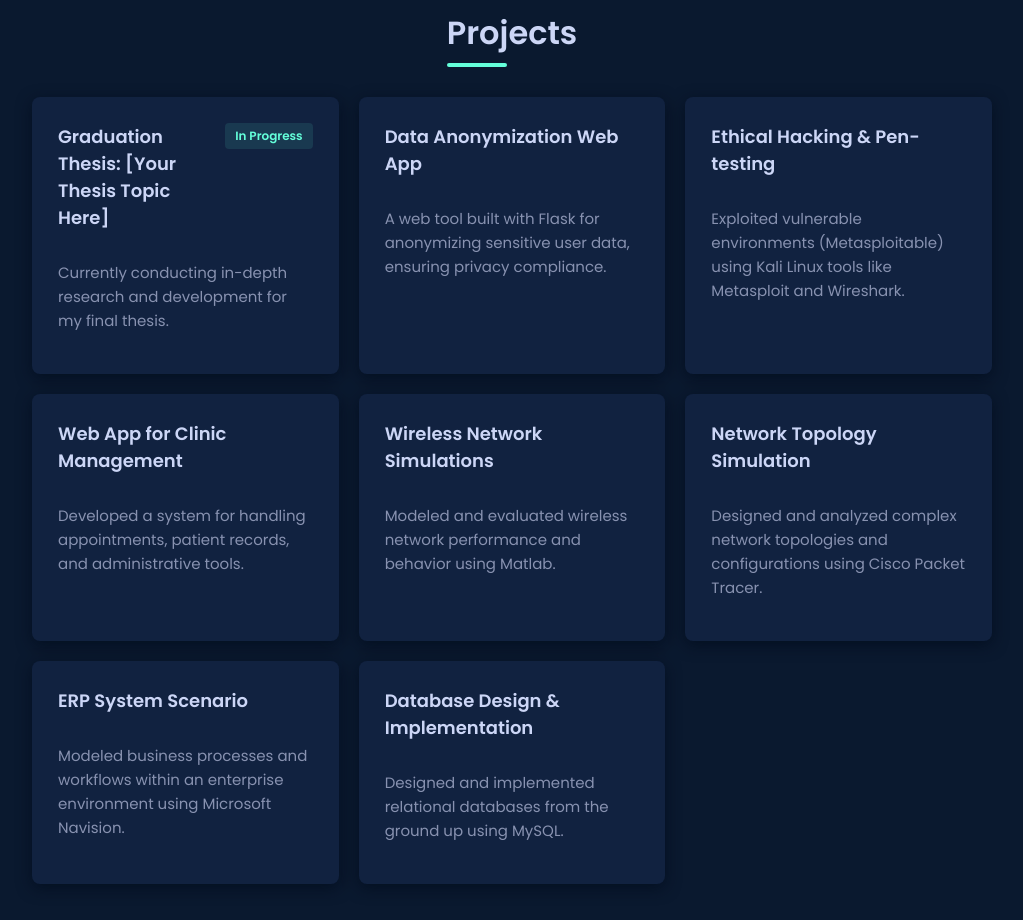
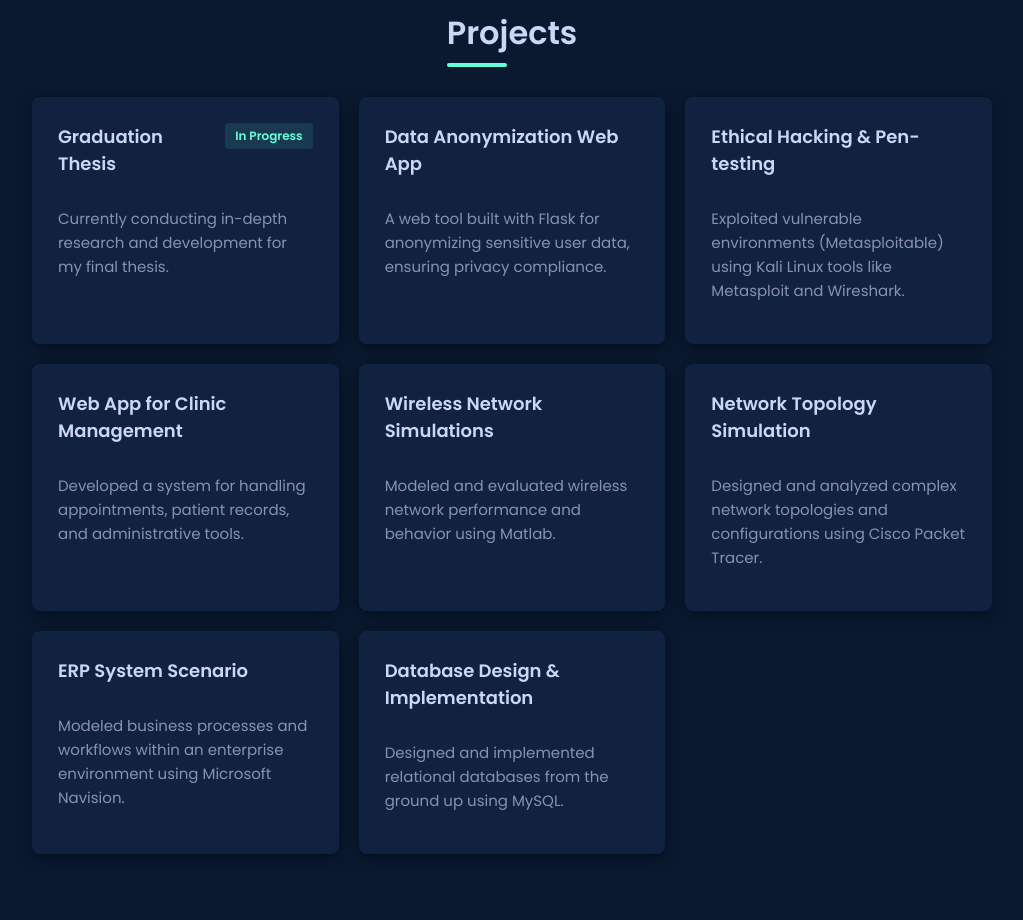
Before and after one commit to StraBak/StraBak.github.io, a plain HTML site: page index.html in a window 1280 px wide. Shown: the part 1040-1960 px from the top of the page, without its empty margins (128-1151 px from the left). Drawn offline with nearby package versions, Linux system fonts and the light colour scheme.

Commit message:
Update index.html

```diff
--- a/index.html
+++ b/index.html
@@ -385,7 +385,7 @@
   <div class="projects-grid">
     <div class="card stagger-item">
       <div class="card-title-wrapper">
-        <h3 class="card-title">Graduation Thesis: [Your Thesis Topic Here]</h3>
+        <h3 class="card-title">Graduation Thesis</h3>
         <span class="status-tag">In Progress</span>
       </div>
       <p class="card-description">Currently conducting in-depth research and development for my final thesis.</p>
```
